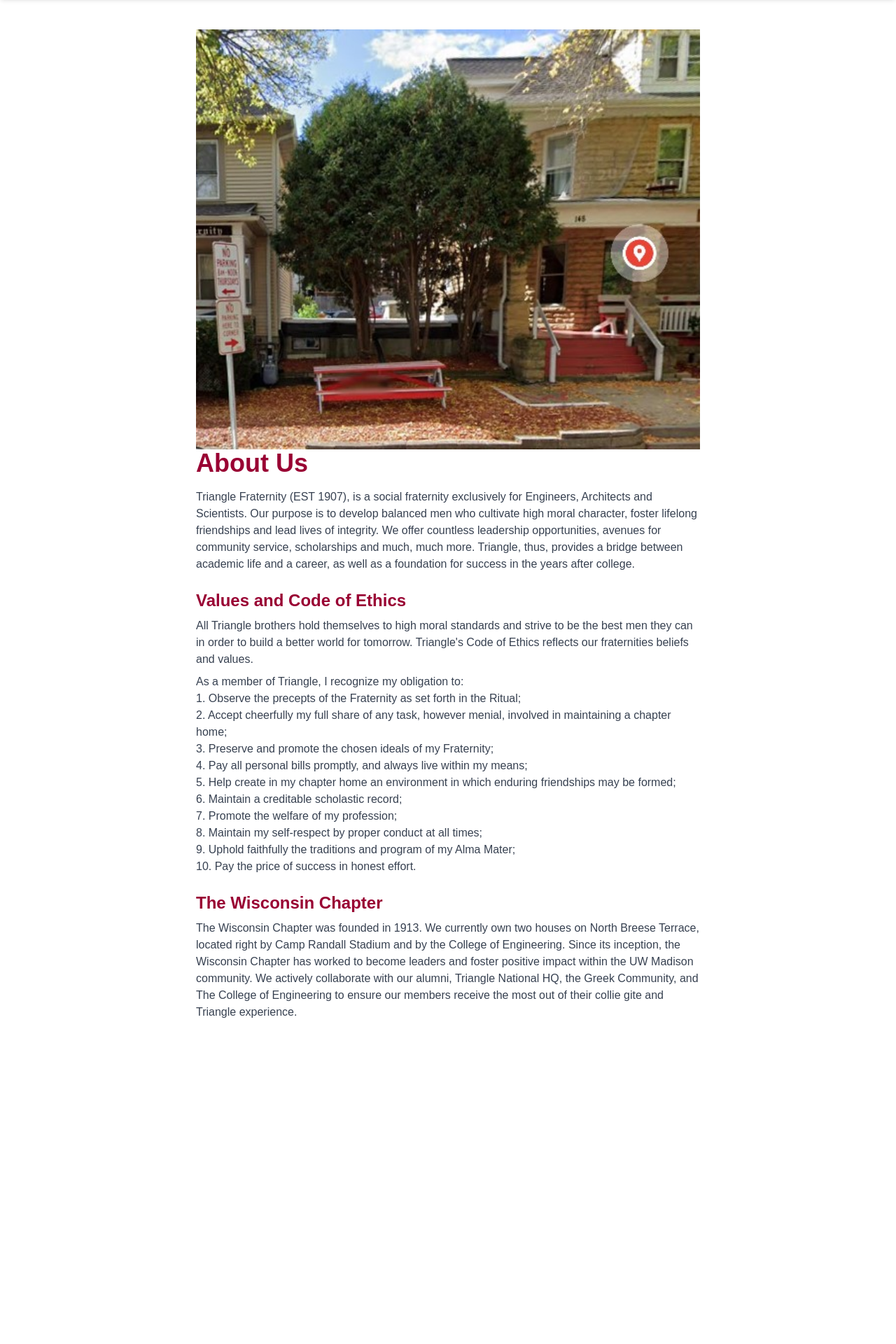
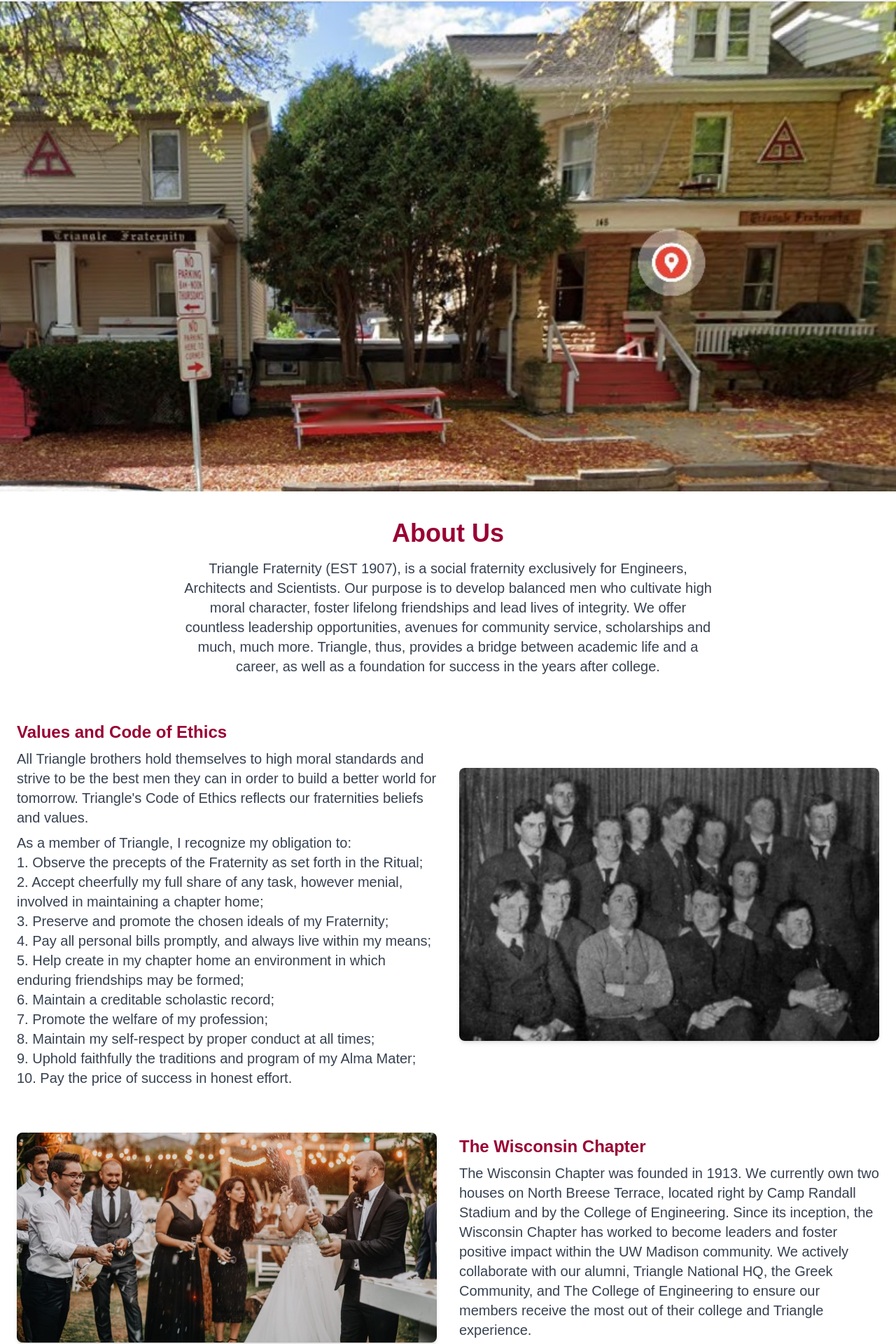
Before and after one commit to Kalaus15/triangle-website, a Next.js app: page /about in a window 1280 px wide. Shown: the part 62-1982 px from the top of the page at 70% size. Before the commit the page ends 1624 px from the top, so only its background shows below. Built offline with nearby package versions, Linux system fonts and the light colour scheme.

Commit message:
Image on about page, screen wide, formatted text

```diff
--- a/app/about/page.tsx
+++ b/app/about/page.tsx
@@ -1,8 +1,5 @@
 "use client"
-import { AnimatePresence } from "motion/react"
 import * as motion from "motion/react-client"
-import { useKeenSlider } from "keen-slider/react"
-import "keen-slider/keen-slider.min.css"
 
 const fadeInUp = {
   initial: { opacity: 0, y: 40 },
@@ -11,36 +8,27 @@
   viewport: { once: true, amount: 0.2 }
 };
 
-const images = [
-  { src: "/images/house.jpg", alt: "Chapter House" },
-  { src: "/images/social.jpg", alt: "Social Event" },
-  { src: "/images/founders.jpg", alt: "Founders Picture" },
-]
-
 export default function AboutPage() {
-  const [sliderRef] = useKeenSlider<HTMLDivElement>({
-    loop: true,
-  })
   return (
-      <main className="max-w-3xl mx-auto p-6">
-        <div ref={sliderRef} className="keen-slider h-[400px] sm:h-[500px] md:h-[600px] overflow-hidden">
-        {images.map((img, idx) => (
-          <div className="keen-slider__slide" key={idx}>
+    <>
+      {/* Full-width image */}
+      <div className="w-full h-[400px] sm:h-[500px] md:h-[700px] overflow-hidden relative -mt-4 left-1/2 -ml-[50vw] w-screen">
         <motion.img
-              src={img.src}
-              alt={img.alt}
+          src="/images/house.jpg"
+          alt="Chapter House"
           className="w-full h-full object-cover"
           initial={{ opacity: 0 }}
           animate={{ opacity: 1 }}
           transition={{ duration: 0.8 }}
         />
       </div>
-        ))}
-      </div>
 
-        <motion.div {...fadeInUp}>
+      <main className="max-w-8xl mx-auto py-10 px-6 space-y-16">
+
+        {/* About Us – Centered */}
+        <motion.div {...fadeInUp} className="text-center max-w-3xl mx-auto">
           <h1 className="text-4xl font-bold text-[#990033]">About Us</h1>
-          <p className="text-gray-700 mt-4">
+          <p className="text-gray-700 text-xl mt-4">
             Triangle Fraternity (EST 1907), is a social fraternity exclusively for
             Engineers, Architects and Scientists. Our purpose is to develop balanced
             men who cultivate high moral character, foster lifelong friendships and
@@ -50,44 +38,61 @@
             foundation for success in the years after college.
           </p>
         </motion.div>
-        <section className="mt-6">
-          <motion.div {...fadeInUp}>
+
+        {/* Values – Left-aligned layout */}
+        <motion.div {...fadeInUp} className="flex flex-col md:flex-row items-center gap-8">
+          <div className="flex-1 text-left">
             <h2 className="text-2xl font-semibold text-[#990033]">Values and Code of Ethics</h2>
-          <p className="text-gray-700 mt-2">
+            <p className="text-gray-700 text-xl mt-2">
               All Triangle brothers hold themselves to high moral standards and strive
               to be the best men they can in order to build a better world for tomorrow.
               Triangle's Code of Ethics reflects our fraternities beliefs and values.
             </p>
-          <p className="text-gray-700 mt-2">
-          As a member of Triangle, I recognize my obligation to: <br/ >
+            <p className="text-gray-700 text-xl mt-2">
+              As a member of Triangle, I recognize my obligation to: <br />
+              1. Observe the precepts of the Fraternity as set forth in the Ritual;<br />
+              2. Accept cheerfully my full share of any task, however menial, involved in maintaining a chapter home;<br />
+              3. Preserve and promote the chosen ideals of my Fraternity;<br />
+              4. Pay all personal bills promptly, and always live within my means;<br />
+              5. Help create in my chapter home an environment in which enduring friendships may be formed;<br />
+              6. Maintain a creditable scholastic record;<br />
+              7. Promote the welfare of my profession;<br />
+              8. Maintain my self-respect by proper conduct at all times;<br />
+              9. Uphold faithfully the traditions and program of my Alma Mater;<br />
+              10. Pay the price of success in honest effort.<br />
+            </p>
+          </div>
+          <div className="flex-1">
+            <img
+              src="/images/founders.jpg"
+              alt="Founders"
+              className="w-full h-full object-cover rounded-lg shadow-md"
+            />
+          </div>
+        </motion.div>
 
-          1. Observe the precepts of the Fraternity as set forth in the Ritual;<br/ >
-          2. Accept cheerfully my full share of any task, however menial, involved in maintaining a chapter home;<br/ >
-          3. Preserve and promote the chosen ideals of my Fraternity;<br/ >
-          4. Pay all personal bills promptly, and always live within my means;<br/ >
-          5. Help create in my chapter home an environment in which enduring friendships may be formed;<br/ >
-          6. Maintain a creditable scholastic record;<br/ >
-          7. Promote the welfare of my profession;<br/ >
-          8. Maintain my self-respect by proper conduct at all times;<br/ >
-          9. Uphold faithfully the traditions and program of my Alma Mater;<br/ >
-          10. Pay the price of success in honest effort.<br/ >
-
-          </p>
-          </motion.div>
-        </section>
-
-        <section className="mt-6">
-        <motion.div {...fadeInUp}>
+        {/* Chapter – Right-aligned layout */}
+        <motion.div {...fadeInUp} className="flex flex-col md:flex-row-reverse items-center gap-8">
+          <div className="flex-1 text-left">
             <h2 className="text-2xl font-semibold text-[#990033]">The Wisconsin Chapter</h2>
-          <p className="text-gray-700 mt-2">
+            <p className="text-gray-700 text-xl mt-2">
               The Wisconsin Chapter was founded in 1913. We currently own two houses on North Breese Terrace,
               located right by Camp Randall Stadium and by the College of Engineering. Since its inception, the
               Wisconsin Chapter has worked to become leaders and foster positive impact within the UW Madison community.
               We actively collaborate with our alumni, Triangle National HQ, the Greek Community, and The College of Engineering
-            to ensure our members receive the most out of their collie gite and Triangle experience.
+              to ensure our members receive the most out of their college and Triangle experience.
             </p>
+          </div>
+          <div className="flex-1">
+            <img
+              src="/images/social.jpg"
+              alt="Social Event"
+              className="w-full h-[300px] object-cover rounded-lg shadow-md"
+            />
+          </div>
         </motion.div>
-        </section>
+
       </main>
-    );
+    </>
+  )
 }
--- a/app/globals.css
+++ b/app/globals.css
@@ -19,3 +19,8 @@
   background: var(--background);
   font-family: Arial, Helvetica, sans-serif;
 }
+
+div {
+  margin: 0;
+  padding: 0;
+}
```
Lines whose indentation alone changed are shown as unchanged.
